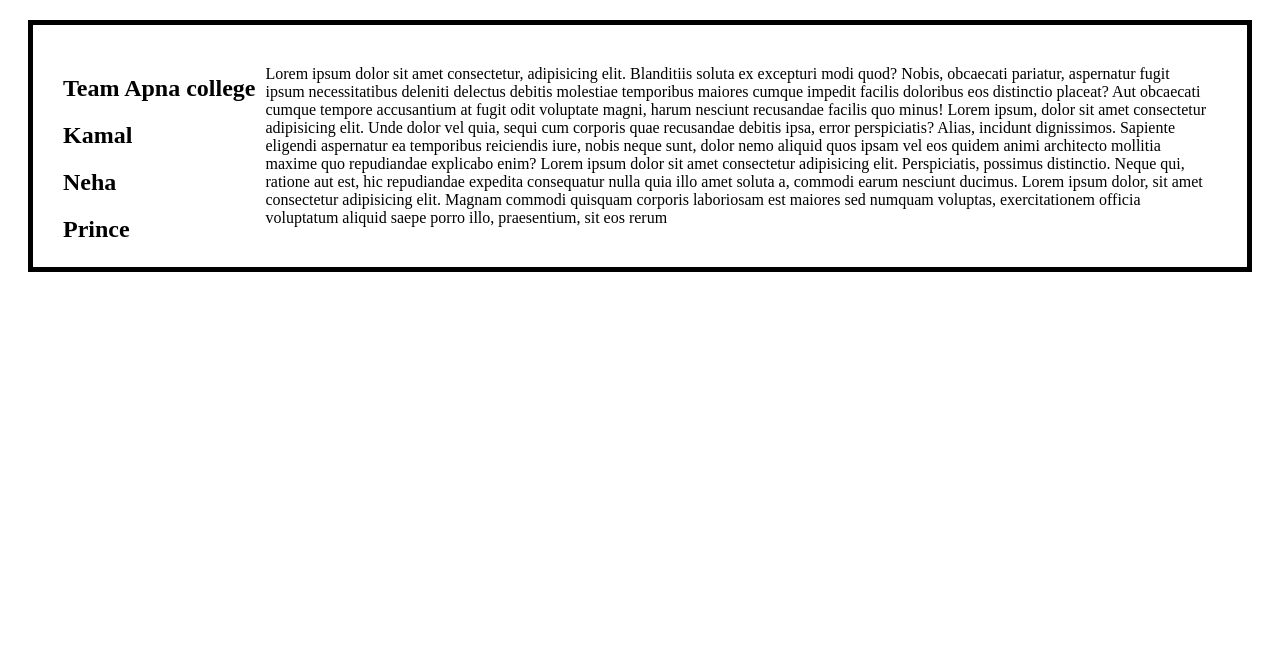
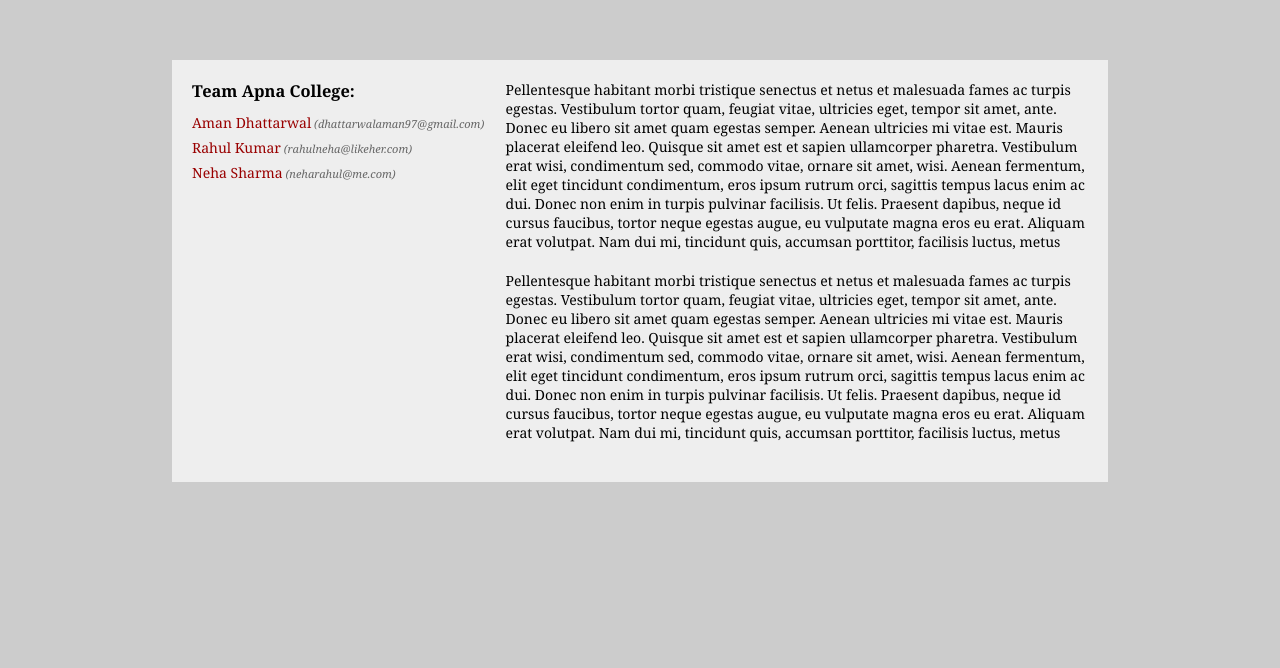
Before and after one commit to Kamalkoranga/WebDev-ApnaCollege, a plain HTML site: page css-tutorials/index5.html in a window 1280 px wide. Drawn offline with Linux system fonts and the light colour scheme.

Commit message:
Responivness Lecture no-13

```diff
--- /dev/null
+++ b/css-tutorials/index5.css
@@ -0,0 +1,108 @@
+* {
+  margin: 0;
+  padding: 0;
+}
+body {
+  font: 14px Georgia, serif;
+  background: #ccc;
+}
+
+article,
+aside,
+figure,
+footer,
+header,
+hgroup,
+menu,
+nav,
+section {
+  display: block;
+}
+
+h2 {
+  font: 24px Georgia;
+  margin: 0 0 10px 0;
+}
+h3 {
+  margin: 0 0 8px 0;
+}
+p {
+  margin: 0 0 20px 0;
+}
+
+#fluid-wrap {
+  width: 70%;
+  margin: 60px auto;
+  padding: 20px;
+  background: #eee;
+  overflow: hidden;
+}
+
+#sidebar {
+  width: 35%;
+  float: left;
+}
+
+#sidebar ul {
+  list-style: none;
+}
+
+#sidebar ul li a {
+  color: #900;
+  text-decoration: none;
+  padding: 3px 0;
+  display: block;
+}
+
+@media all and (min-width: 1001px) {
+  #sidebar ul li a:after {
+    content: " (" attr(data-email) ")";
+    font-size: 11px;
+    font-style: italic;
+    color: #666;
+  }
+}
+
+@media all and (max-width: 1000px) and (min-width: 700px) {
+  #sidebar ul li a:before {
+    content: "Email: ";
+    font-style: italic;
+    color: #666;
+  }
+}
+
+@media (max-width: 699px) and (min-width: 520px) {
+  #sidebar ul li a {
+    padding-left: 21px;
+    background: url(/img/email.png) left center no-repeat;
+  }
+}
+
+/* @media all and (min-width:1001px) {
+  #sidebar ul li a::after {
+    content: " (" attr(data-email) ")";
+    font-size: 11px;
+    font-style: italic;
+    color: gray;
+  }
+}
+
+@media all and (max-width: 1000px) and (min-width: 700px) {
+  #sidebar ul li a::before {
+    content: "Email: ";
+    font-style: italic;
+    color: gray;
+  }
+}
+
+@media all and (max-width: 699px) and (min-width: 520px), (min-width: 1151px) {
+  #sidebar ul li a {
+    padding-left: 21px;
+    background: url(/img/email.png) left center no-repeat;
+  }
+} */
+
+#main-content {
+  width: 65%;
+  float: right;
+}
--- a/css-tutorials/index5.html
+++ b/css-tutorials/index5.html
@@ -1,88 +1,43 @@
 <!DOCTYPE html>
-<html lang="en">
 <head>
-    <meta charset="UTF-8">
-    <meta http-equiv="X-UA-Compatible" content="IE=edge">
-    <meta name="viewport" content="width=device-width, initial-scale=1.0">
-    <title>Responsivness</title>
-    <style>
-        html {
-            font-size: 1em;
-        }
-
-        /* @media screen and (max-width: 600px) {
-            body {
-                color: red;
-            }
-        } */
-
-        /* @media (orientation: landscape) {
-            body {
-                color: rebeccapurple;
-            }
-        } */
-
-        /* and logigical operator */
-
-        /* @media screen and (max-width: 600px) and (orientation: Landscape) {
-            body {
-                background-color: brown;
-            }
-        } */
-
-        /* or logical operator */
-
-        /* @media screen and (max-width: 600px),
-        screen and (orientation: landscape) {
-            body{
-                color: blue;
-            }
-        } */
-
-        /* not logical operator */
-
-        /* @media not all and (orientation: landscape) {
-            body {
-                color: blue;
-            }
-        } */
-
-        .container {
-            box-sizing: border-box;
-            margin: 20px;
-            padding: 20px;
-            border: 5px solid black;
-        }
-
-        aside {
-            float: left;
-            padding: 0px;
-            margin: 10px;
-            height: 600px;
-        }
-
-        .wrapper {
-            margin: 10px;
-            padding: 10px;
-        }
-
-
-    </style>
+    <meta http-equiv='Content-Type' content='text/html; charset=UTF-8' />
+    <title>Example CSS Media Queries</title>
+    <link rel='stylesheet' type='text/css' href='index5.css' />
 </head>
 <body>
-    <!-- <h1>Resize the browser window to see the effect!</h1>
-    <p>The media query will only apply if the media type is screen and the viewport is 480px wide or wider.</p> -->
-
-    <div class="container">
-        <aside>
-            <h1>Team Apna college</h1>
-            <h2>Kamal</h2>
-            <h2>Neha</h2>
-            <h2>Prince</h2>
-        </aside>
-
-        <div class="wrapper">
-            Lorem ipsum dolor sit amet consectetur, adipisicing elit. Blanditiis soluta ex excepturi modi quod? Nobis, obcaecati pariatur, aspernatur fugit ipsum necessitatibus deleniti delectus debitis molestiae temporibus maiores cumque impedit facilis doloribus eos distinctio placeat? Aut obcaecati cumque tempore accusantium at fugit odit voluptate magni, harum nesciunt recusandae facilis quo minus! Lorem ipsum, dolor sit amet consectetur adipisicing elit. Unde dolor vel quia, sequi cum corporis quae recusandae debitis ipsa, error perspiciatis? Alias, incidunt dignissimos. Sapiente eligendi aspernatur ea temporibus reiciendis iure, nobis neque sunt, dolor nemo aliquid quos ipsam vel eos quidem animi architecto mollitia maxime quo repudiandae explicabo enim? Lorem ipsum dolor sit amet consectetur adipisicing elit. Perspiciatis, possimus distinctio. Neque qui, ratione aut est, hic repudiandae expedita consequatur nulla quia illo amet soluta a, commodi earum nesciunt ducimus. Lorem ipsum dolor, sit amet consectetur adipisicing elit. Magnam commodi quisquam corporis laboriosam est maiores sed numquam voluptas, exercitationem officia voluptatum aliquid saepe porro illo, praesentium, sit eos rerum <error class="lore"></error>
+    <div id="fluid-wrap">
+        <div id="sidebar">
+            <h3>Team Apna College:</h3>
+            <ul id="nav">
+                <li>
+                    <a data-email="dhattarwalaman97@gmail.com" href="mailto:amandhattarwal97@gmail.com">Aman
+                        Dhattarwal</a>
+                    </li>
+                <li>
+                    <a data-email="rahulneha@likeher.com" href="mailto:rahulneha@likeher.com">Rahul Kumar</a>
+                </li>
+                <li>
+                    <a data-email="neharahul@me.com" href="mailto:neharahul@me.com">Neha Sharma</a>
+                </li>
+            </ul>
+        </div>
+        <div id="main-content">
+            <p>Pellentesque habitant morbi tristique senectus et netus et malesuada fames ac turpis egestas. Vestibulum
+                tortor quam, feugiat vitae, ultricies eget, tempor sit amet, ante. Donec eu libero sit amet quam egestas
+                semper. Aenean ultricies mi vitae est. Mauris placerat eleifend leo. Quisque sit amet est et sapien
+                ullamcorper pharetra. Vestibulum erat wisi, condimentum sed, commodo vitae, ornare sit amet, wisi.
+                Aenean fermentum, elit eget tincidunt condimentum, eros ipsum rutrum orci, sagittis tempus lacus enim ac
+                dui. Donec non enim in turpis pulvinar facilisis. Ut felis. Praesent dapibus, neque id cursus faucibus,
+                tortor neque egestas augue, eu vulputate magna eros eu erat. Aliquam erat volutpat. Nam dui mi,
+                tincidunt quis, accumsan porttitor, facilisis luctus, metus</p>
+            <p>Pellentesque habitant morbi tristique senectus et netus et malesuada fames ac turpis egestas. Vestibulum
+                tortor quam, feugiat vitae, ultricies eget, tempor sit amet, ante. Donec eu libero sit amet quam egestas
+                semper. Aenean ultricies mi vitae est. Mauris placerat eleifend leo. Quisque sit amet est et sapien
+                ullamcorper pharetra. Vestibulum erat wisi, condimentum sed, commodo vitae, ornare sit amet, wisi.
+                Aenean fermentum, elit eget tincidunt condimentum, eros ipsum rutrum orci, sagittis tempus lacus enim ac
+                dui. Donec non enim in turpis pulvinar facilisis. Ut felis. Praesent dapibus, neque id cursus faucibus,
+                tortor neque egestas augue, eu vulputate magna eros eu erat. Aliquam erat volutpat. Nam dui mi,
+                tincidunt quis, accumsan porttitor, facilisis luctus, metus</p>
         </div>
     </div>
 </body>
```
Also changed, not shown: img/email.png (added).
